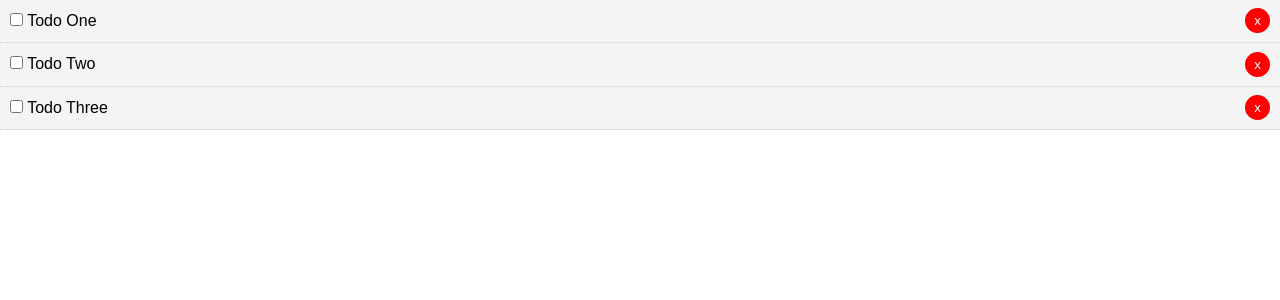
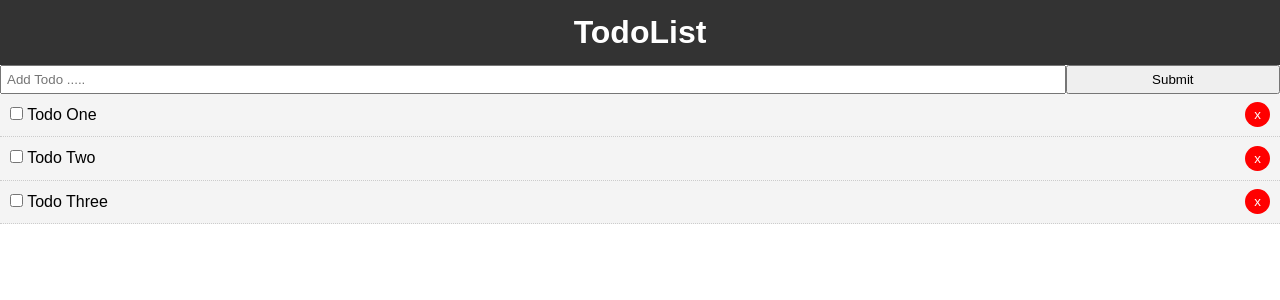
Before and after one commit to rakib3004/VueInitialization, a Vue app: page / in a window 1280 px wide. Shown: the top 300 px of the page. Built offline with nearby package versions, Linux system fonts and the light colour scheme.

Commit message:
add addtodo component

```diff
--- a/src/App.vue
+++ b/src/App.vue
@@ -1,16 +1,25 @@
 <template>
   <div id="app">
+    <Header />
+        <AddTodo />
+
    <Todos v-bind:todos="todos" v-on:del-todo="deleteTodo" />
   </div>
 </template>
 
 <script>
+import AddTodo from './components/AddTodo';
 
 import Todos from './components/Todos';
+
+import Header from './components/Layout/Header';
+
 export default {
   name: 'App',
   components: {
-    Todos
+    Todos,
+    Header,
+    AddTodo,
   },
   data(){
     return{
--- /dev/null
+++ b/src/components/AddTodo.vue
@@ -0,0 +1,32 @@
+<template>
+    <div>
+        <form >
+            <input type="text" name="title" placeholder="Add Todo .....">
+            <input type="submit" value="Submit" class="btn">
+        </form>
+    </div>
+</template>
+
+<script>
+
+export default{
+   name: 'AddTodo',
+}
+</script>
+
+<style scoped>
+
+form{
+    display: flex;
+}
+
+input[type="text"]{
+    flex: 10;
+    padding: 5px;
+
+}
+
+input[type="submit"]{
+    flex: 2;
+}
+</style>
--- a/src/components/Layout/Header.vue
+++ b/src/components/Layout/Header.vue
@@ -18,6 +18,14 @@
 
 .header{
 
+background: #333;
+color: #fff;
+text-align: center;
+padding: 10px;
+}
 
+.header a{
+color: #fff;
+padding-right: 10px;
 }
 </style>
```
